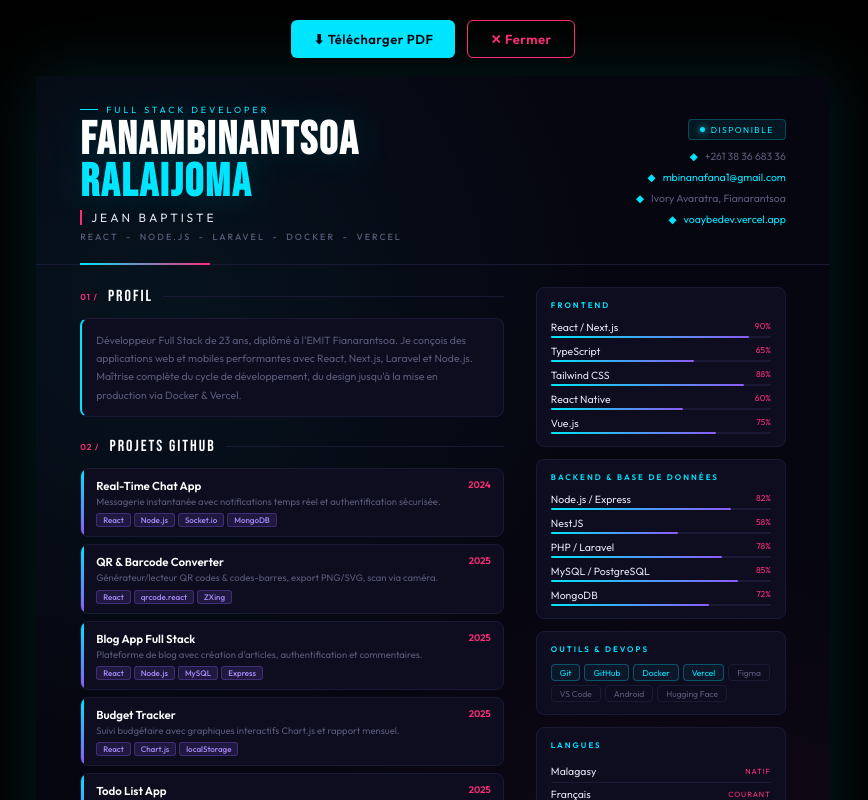
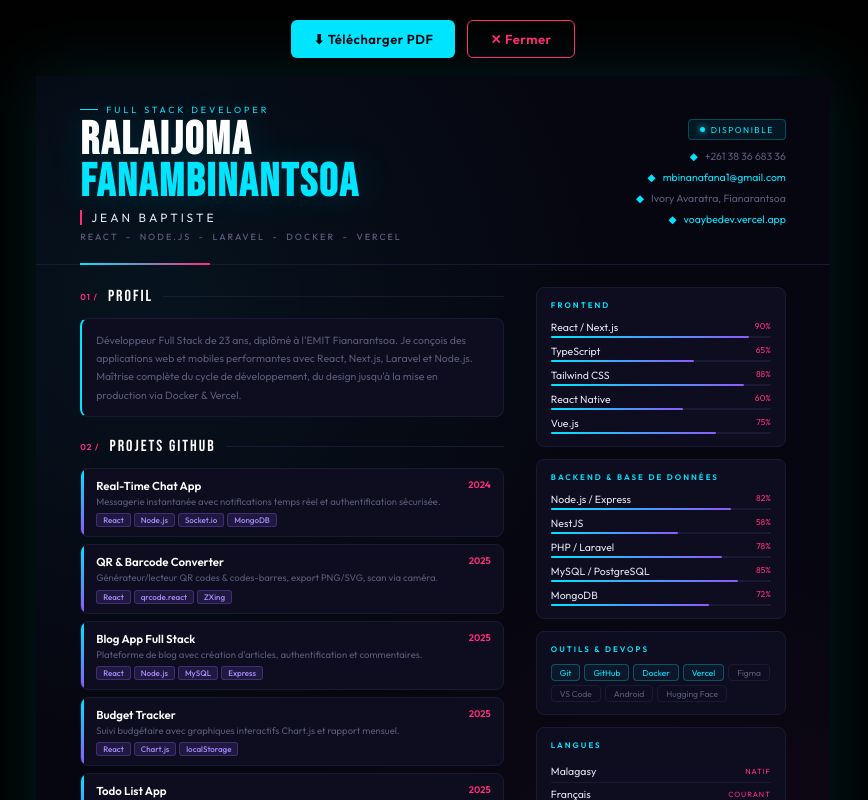
Before and after one commit to VoaybeDev/portfolio, a React (Create React App) app: page /cv in a window 1280 px wide. Shown: the whole page, without its empty margins (207-1075 px from the left). Built offline with nearby package versions, Linux system fonts and the light colour scheme.

Commit message:
fix: CV no more cut + dark background on print1

```diff
--- a/src/components/CV.js
+++ b/src/components/CV.js
@@ -42,8 +42,8 @@ export default function CV({ onClose }) {
           <div className="cv-h-left">
             <div className="cv-pre">Full Stack Developer</div>
             <h1 className="cv-name">
-              FANAMBINANTSOA<br />
-              <span className="cv-line2">RALAIJOMA</span>
+              RALAIJOMA<br />
+              <span className="cv-line2">FANAMBINANTSOA</span>
             </h1>
             <div className="cv-prenom-tag">Jean Baptiste</div>
             <div className="cv-sub">React &nbsp;-&nbsp; Node.js &nbsp;-&nbsp; Laravel &nbsp;-&nbsp; Docker &nbsp;-&nbsp; Vercel</div>
```
